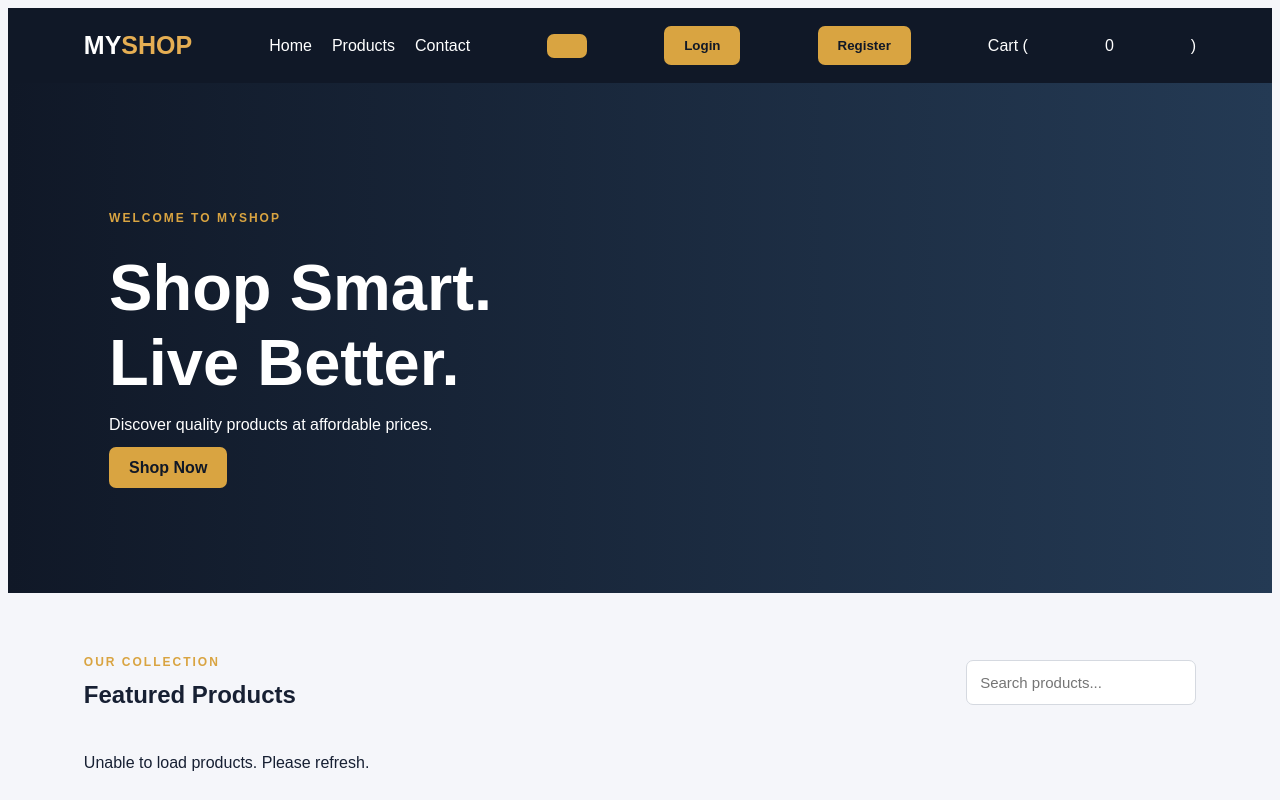
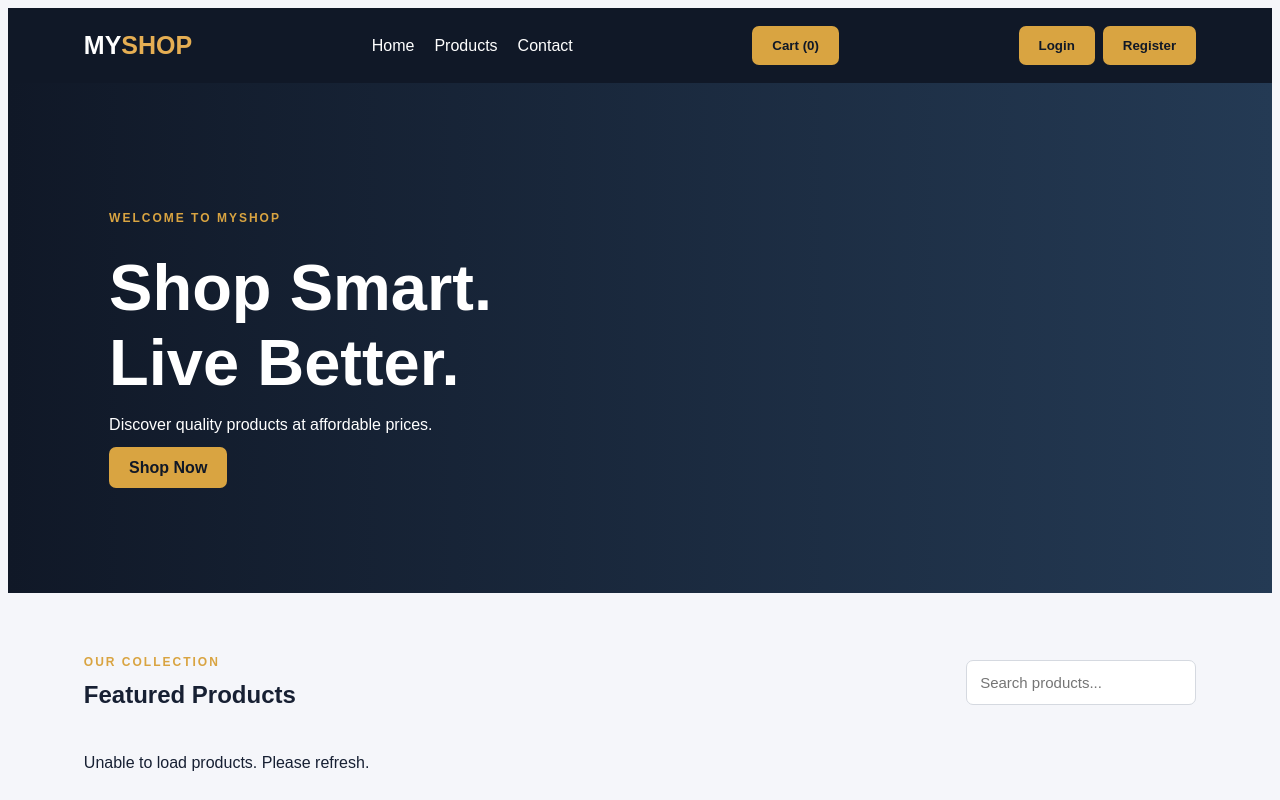
Before and after one commit to maliknursmoke/myshop, a website: page public/index.html in a window 1280 px wide. Shown: the top 800 px of the page. Drawn offline with Linux system fonts and the light colour scheme; no server answers.

Commit message:
Fix customer navigation and header

```diff
--- a/public/index.html
+++ b/public/index.html
@@ -19,16 +19,19 @@
   </nav>
 
   <button id="cartButton" class="cart-button">
-     <div id="customerNav">
+    Cart (<span id="cartCount">0</span>)
+  </button>
+
+  <div id="customerNav">
     <button id="loginOpen">Login</button>
     <button id="registerOpen">Register</button>
   </div>
+
   <div id="customerWelcome" hidden>
     <span id="welcomeName"></span>
     <button id="accountOpen">My Account</button>
     <button id="logoutButton">Logout</button>
-  </div> Cart (<span id="cartCount">0</span>)
-  </button>
+  </div>
 </header>
 
 <section class="hero" id="home">
```
